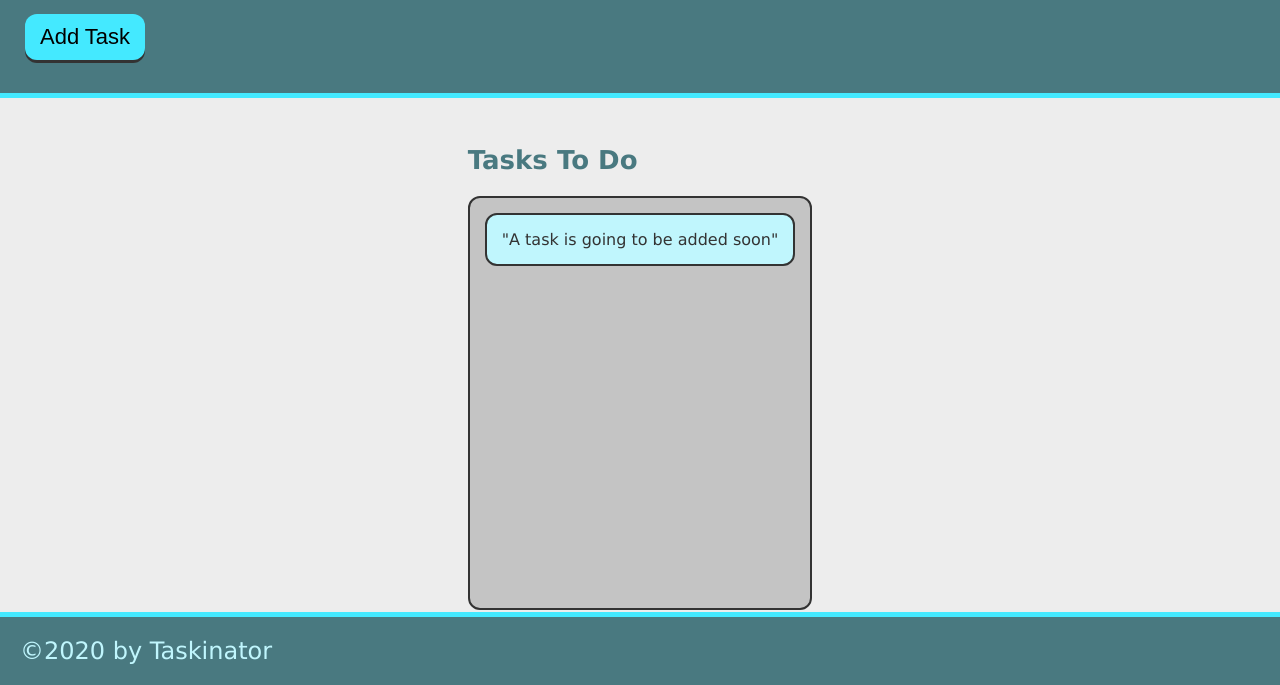
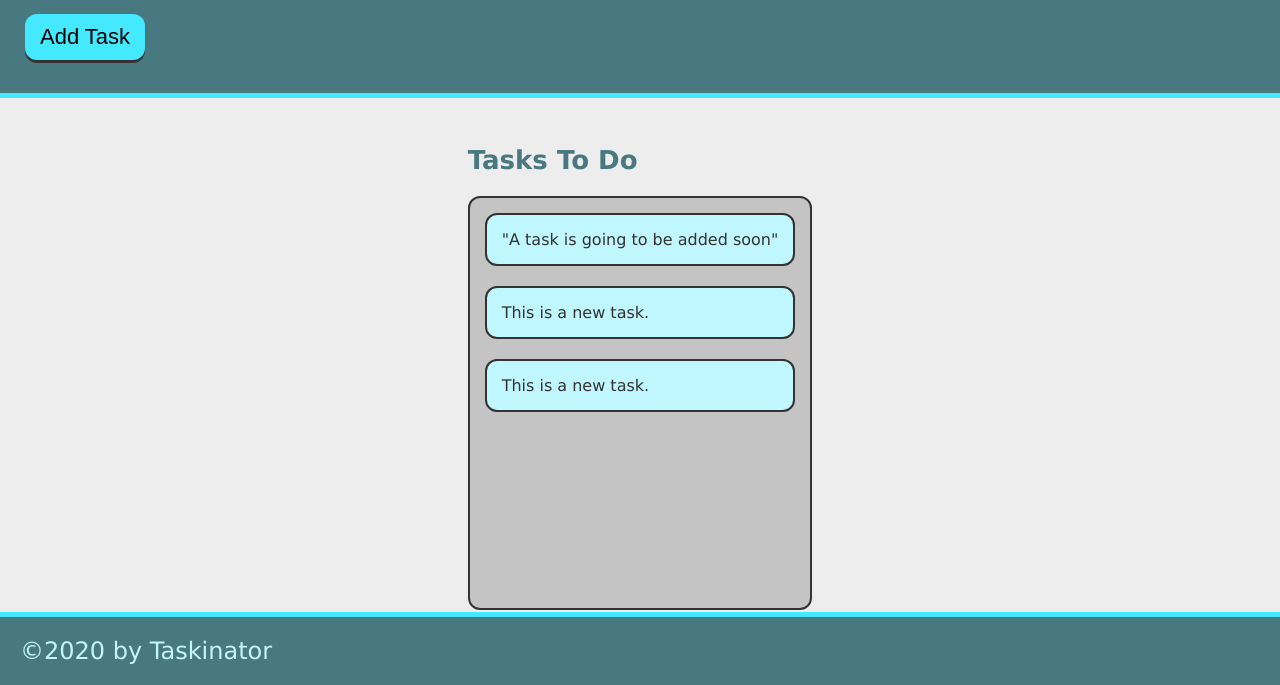
Before and after one commit to JonahBCoding/Taskinator, a plain HTML site: page index.html in a window 1280 px wide. Both pictures are taken after a click on the button "Add Task". Shown: the part 115-800 px from the top of the page. Drawn offline with Linux system fonts and the light colour scheme.

Commit message:
added new task functionality

```diff
--- a/assets/js/script.js
+++ b/assets/js/script.js
@@ -0,0 +1,16 @@
+var buttonEl = document.querySelector("#save-task");
+var  tasksToDoEl = document.querySelector("#tasks-to-do");
+
+var createTaskHandler = function() {
+    var listItemEl = document.createElement("li");
+    listItemEl.className = "task-item";
+    listItemEl.textContent = "This is a new task.";
+    tasksToDoEl.appendChild(listItemEl);
+  }
+
+
+buttonEl.addEventListener("click", createTaskHandler)
+    var listItemEl = document.createElement("li");
+    listItemEl.className = "task-item";
+    listItemEl.textContent = "This is a new task.";
+    tasksToDoEl.appendChild(listItemEl);
--- a/index.html
+++ b/index.html
@@ -13,13 +13,13 @@
     <header>
         <h1 class="page-title">Taskinator</h1>
         <p>"Click the button below to add a new task!"</p>
-        <button class="btn">Add Task</button>
+        <button class="btn" id="save-task">Add Task</button>
     </header>
 
     <main class="page-content">
         <section>
             <h2 class="list-title">Tasks To Do</h2>
-            <ul class="task-list">
+            <ul class="task-list" id="tasks-to-do">
                 <li class="task-item">"A task is going to be added soon"</li>
             </ul>
         </section>
```
